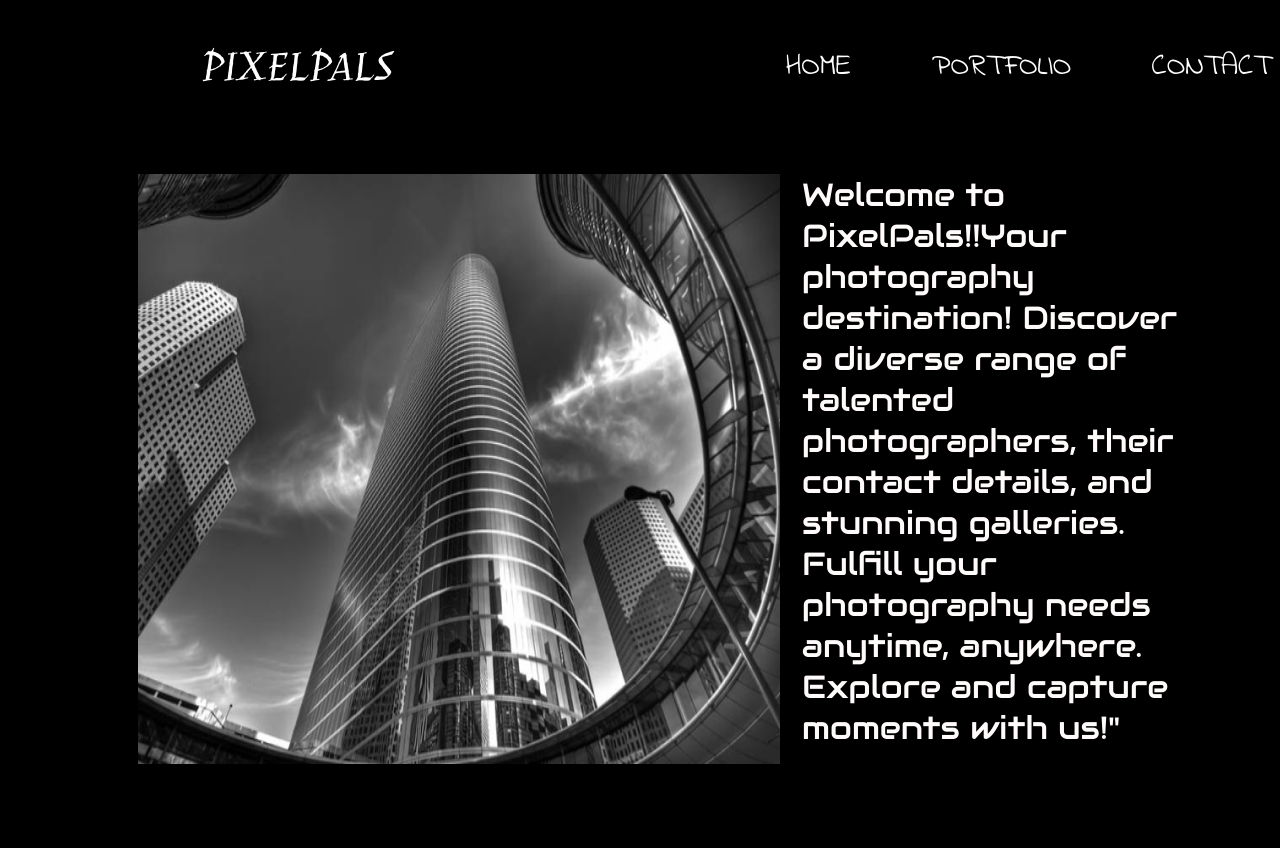
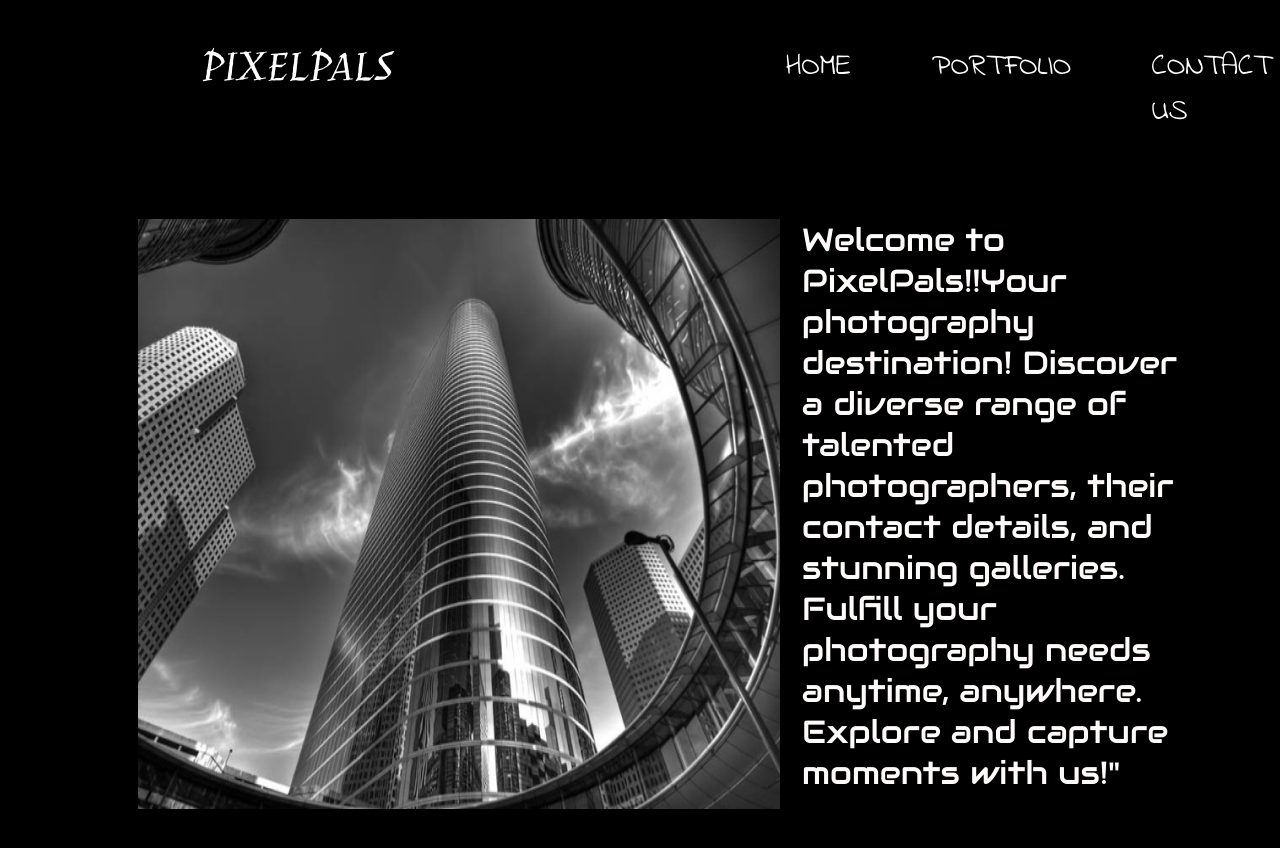
Before and after one commit to Shashank-k-prabhu/Photo-app, a React (Create React App) app in the folder Client/: page / in a window 1280 px wide. Shown: the top 848 px of the page. Built offline with nearby package versions, Linux system fonts and the light colour scheme.

Commit message:
updated navbar to contact us

```diff
--- a/Client/src/Navbar/navbar.jsx
+++ b/Client/src/Navbar/navbar.jsx
@@ -11,7 +11,7 @@ function Navbar(){
         <nav className="nav-links">
           <Navlinks name="HOME" />
           <Navlinks name="PORTFOLIO" />
-          <Navlinks name="CONTACT" />
+          <Navlinks name="CONTACT US" />
         </nav>
       </div>
     </Container>
```
